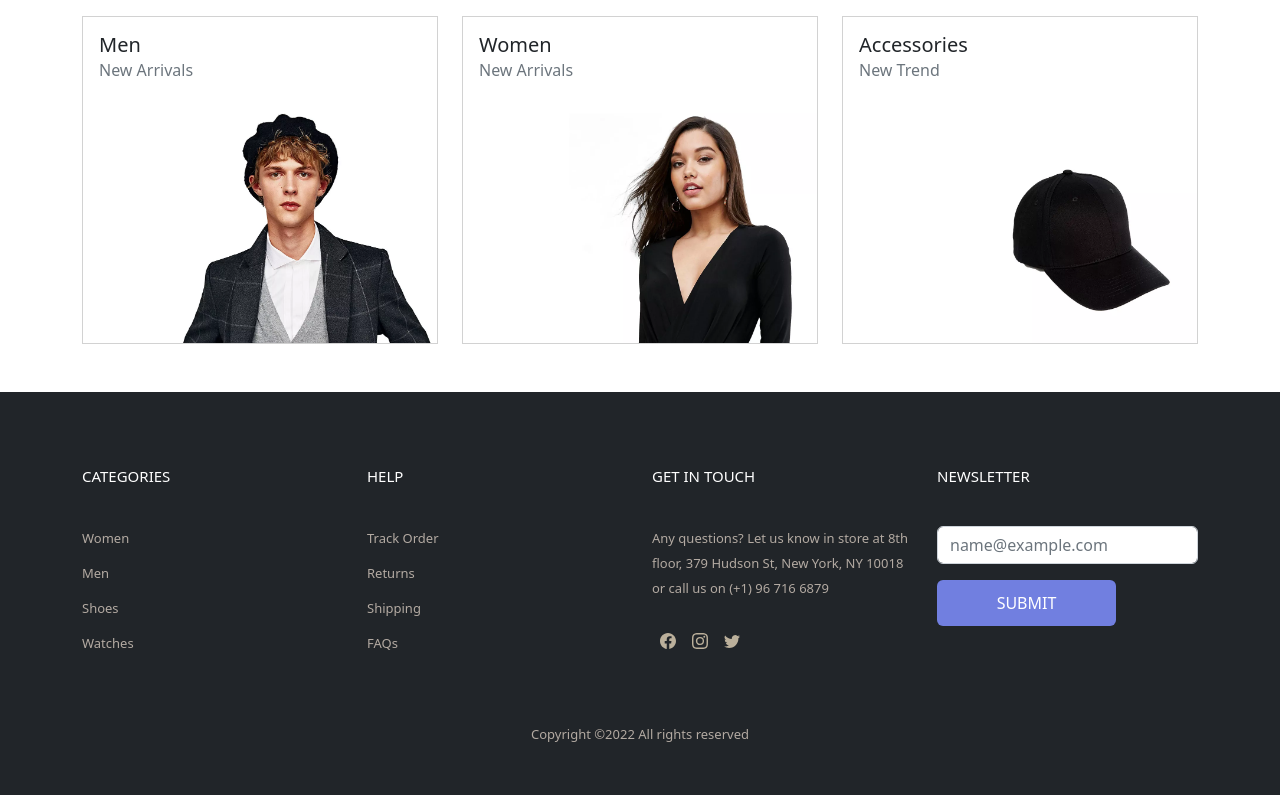
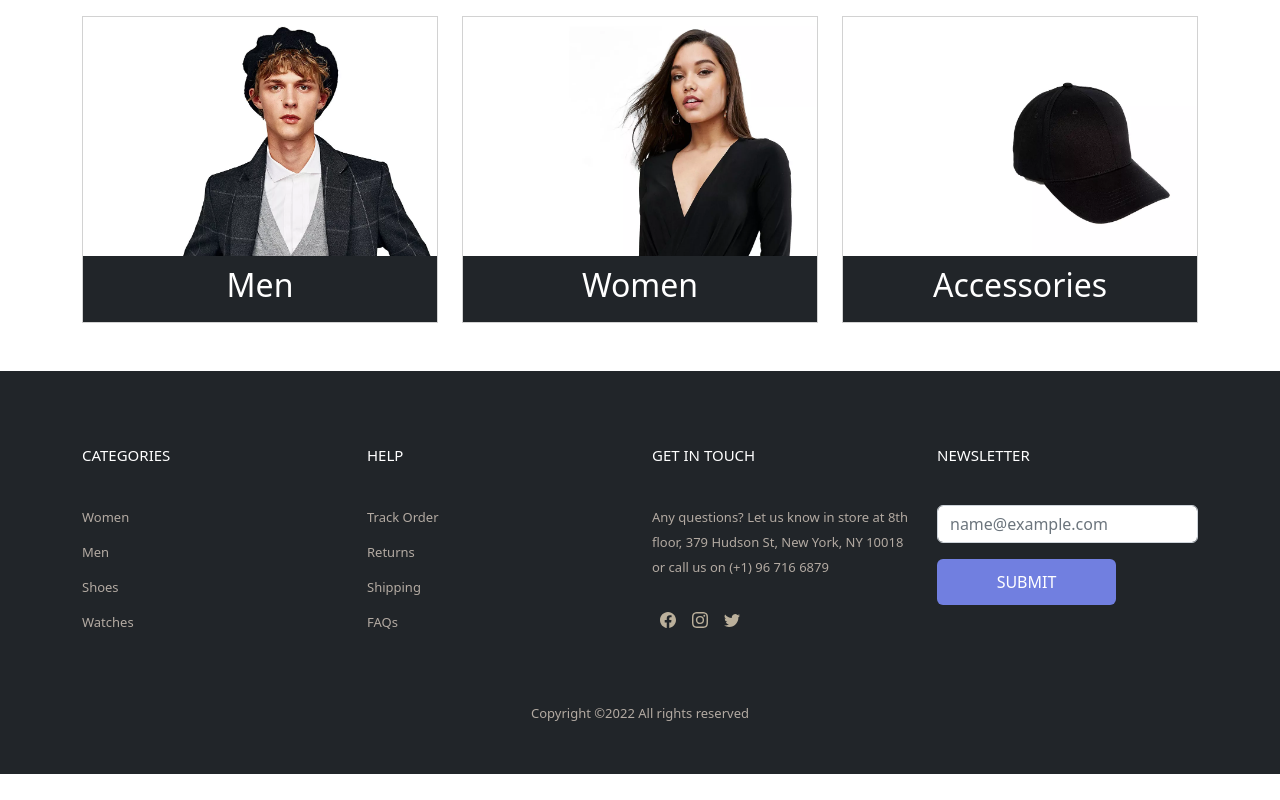
Before and after one commit to umerkhann/clothing-store-ui, a React (Create React App) app: page / in a window 1280 px wide. Built offline with nearby package versions, Linux system fonts and the light colour scheme.

Commit message:
Category Cards customized

```diff
--- a/src/Components/CategoryCards.css
+++ b/src/Components/CategoryCards.css
@@ -30,3 +30,12 @@
     width: 100%;
     object-fit: cover;
   }
+
+
+  .card-title{
+    background: "#212529";
+    color:#fff;
+    font-size: 32px !important;
+    padding: 10px;
+    text-align: center;
+  }
--- a/src/Components/CategoryCards.jsx
+++ b/src/Components/CategoryCards.jsx
@@ -8,11 +8,10 @@ import CardImage3 from "../Image/banner-03.jpg.webp";
 function Cards(props) {
   return (
     <Card className="card-radius">
-      <Card.Body>
-        <Card.Title>{props.title}</Card.Title>
-        <Card.Subtitle className="mb-2 text-muted">{props.subtitle}</Card.Subtitle>
-      </Card.Body>
       <Card.Img variant="top" src={props.img} />
+      <Container style={{background: "#212529"}}>
+      <Card.Title className="card-title">{props.title}</Card.Title>
+        </Container>
     </Card>
   );
 }
```
